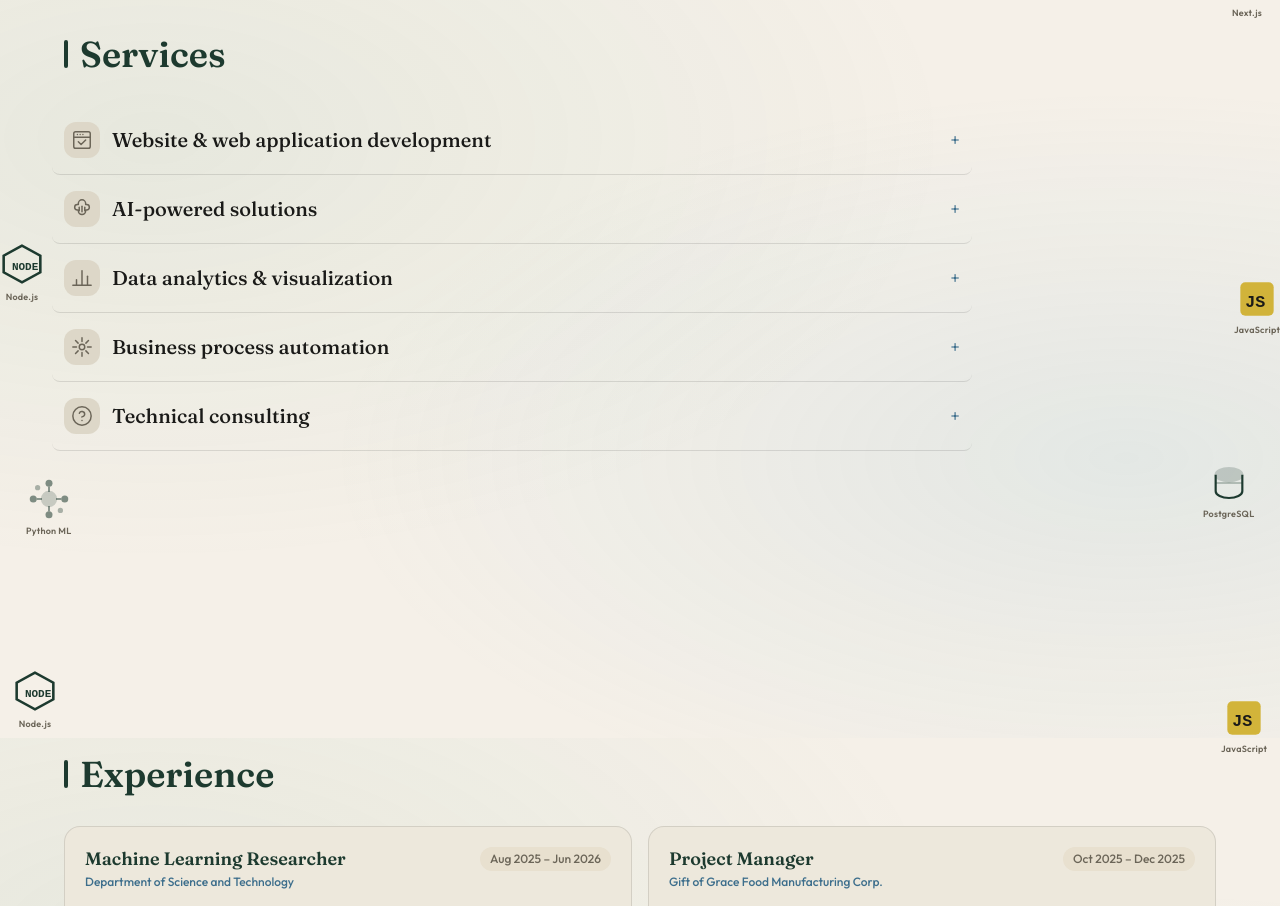
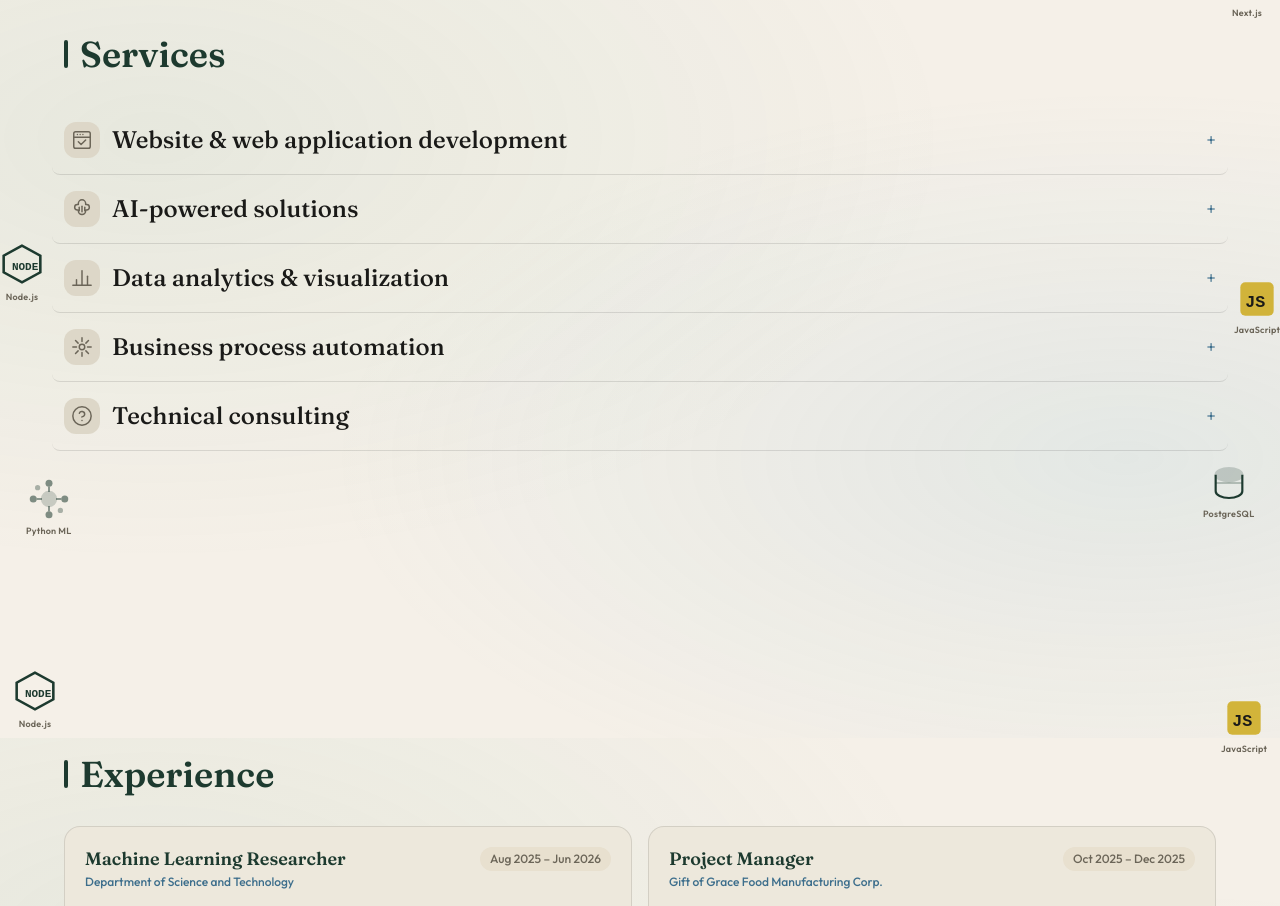
Before and after one commit to HansFredrickAragona/portfolio, a Next.js app: page / in a window 1280 px wide. Shown: the part 1662-2568 px from the top of the page. Built offline with nearby package versions, Linux system fonts and the light colour scheme.

Commit message:
fix: widen services rows and increase typography

```diff
--- a/memory/HANDOFF.md
+++ b/memory/HANDOFF.md
@@ -45,3 +45,5 @@ Final verification: production build PASS after fresh cache and excluding ignore
 Hero follow-up: removed experience rail; moved GitHub square graphic into its place with roles above; removed plain GitHub/email address lines; enlarged name. Social buttons retained. TypeScript and production build pass, Hero formatted. Browser returned stale prior content and blocked fresh navigation, so final visual verification remains pending.
 
 2026-09-24 hero/card refinement: full name is one desktop line, portrait enlarged to show upper body, CTAs overlay photo. Removed section-wide glass cards. Added individual skills/project-info/experience hover lift and pointer-following radial glow with fine-pointer and reduced-motion guards. Format, strict typecheck, production build and diff check PASS. Fresh production preview on port 3114: actual 1440x900 hero 900px, no horizontal overflow, heading nowrap; skills click expands, glow opacity activates, parent background transparent. Browser viewport override reset. No standalone lint/test scripts configured.
+
+Services width refinement: removed max-w-4xl inner cap; rows now fill the section content width. Titles 20px mobile/24px desktop; descriptions 16px. Increased disclosure height allowance for larger text. Format, typecheck and production build PASS. Browser recheck blocked by client; visual verification pending. Preview restarted on 3114.
--- a/src/components/Services.tsx
+++ b/src/components/Services.tsx
@@ -131,7 +131,7 @@ export function Services() {
             Services
           </h2>
         </div>
-        <div className="max-w-4xl">
+        <div className="w-full">
           {SERVICES.map((s, i) => (
             <div
               key={i}
@@ -161,7 +161,7 @@ export function Services() {
                     {s.icon}
                   </div>
                   <h3
-                    className="font-serif text-lg md:text-xl font-medium transition-colors duration-200"
+                    className="font-serif text-xl md:text-2xl font-medium transition-colors duration-200"
                     style={{
                       color:
                         hovered === i ? "var(--primary)" : "var(--foreground)",
@@ -183,11 +183,11 @@ export function Services() {
               </div>
               <div
                 className={`overflow-hidden transition-all duration-300 ${
-                  open === i ? "max-h-32 opacity-100 mt-2" : "max-h-0 opacity-0"
+                  open === i ? "max-h-64 opacity-100 mt-2" : "max-h-0 opacity-0"
                 }`}
               >
                 <p
-                  className="text-sm leading-relaxed"
+                  className="text-base leading-relaxed"
                   style={{ color: "var(--muted-foreground)" }}
                 >
                   {s.desc}
```
